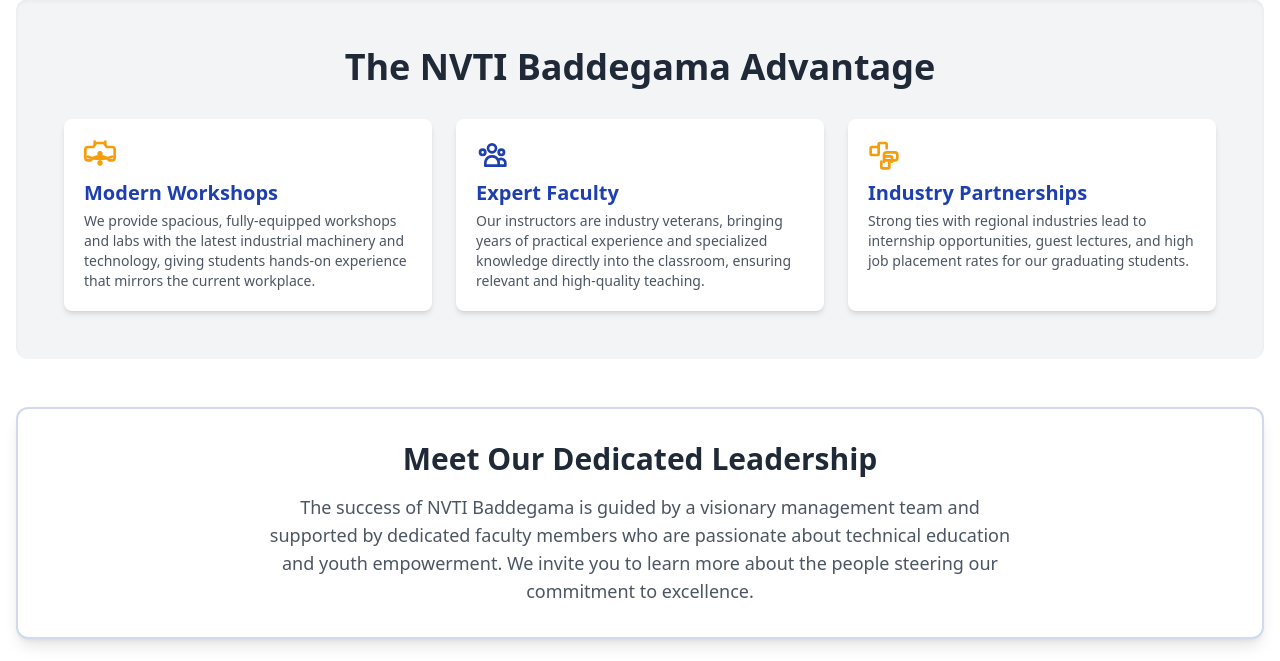
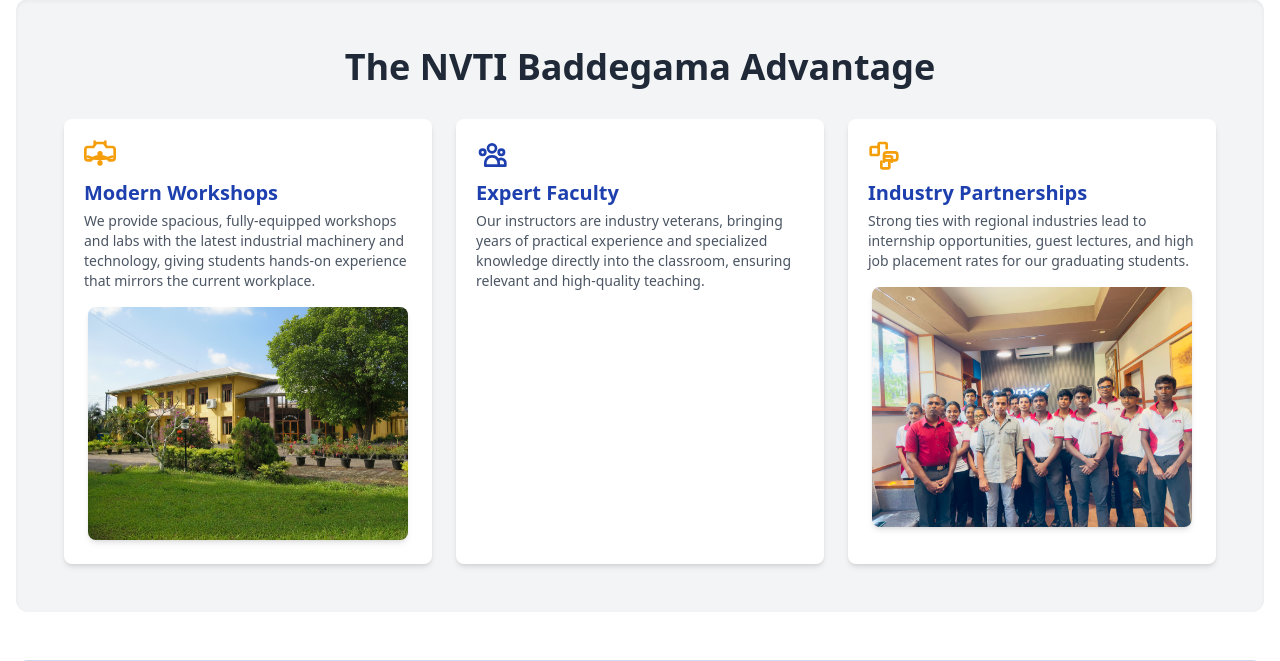
Before and after one commit to NVTI-Baddegama/NVTI-Baddegama-Main, a PHP site: page /pages/about.php in a window 1280 px wide. Shown: the part 1359-2020 px from the top of the page. Run offline with PHP 8.4, Linux system fonts and the light colour scheme; data comes from the database, SQL or seed files in the repository; some libraries are stand-ins or nearby versions.

Commit message:
add image to about  >NVTI Baddegama Advantage section

```diff
--- a/pages/about.php
+++ b/pages/about.php
@@ -88,6 +88,11 @@
                     <p class="text-sm text-secondary-gray">
                         We provide spacious, fully-equipped workshops and labs with the latest industrial machinery and technology, giving students hands-on experience that mirrors the current workplace.
                     </p>
+                    <div class="m-1 pt-3 ">
+                        <img
+                        class="shadow-md oveflow-hidden rounded-lg"
+                        src="../images/image/about_main.png" alt="">
+                    </div>
                 </div>
 
                 <!-- Faculty Point -->
@@ -110,6 +115,11 @@
                     <p class="text-sm text-secondary-gray">
                         Strong ties with regional industries lead to internship opportunities, guest lectures, and high job placement rates for our graduating students.
                     </p>
+                    <div class="m-1 pt-3 ">
+                        <img
+                        class="shadow-md oveflow-hidden rounded-lg"
+                        src="../images/image/sanmark.jpg" alt="">
+                    </div>
                 </div>
             </div>
         </div>
```
Also changed, not shown: images/image/sanmark.jpg (added).
